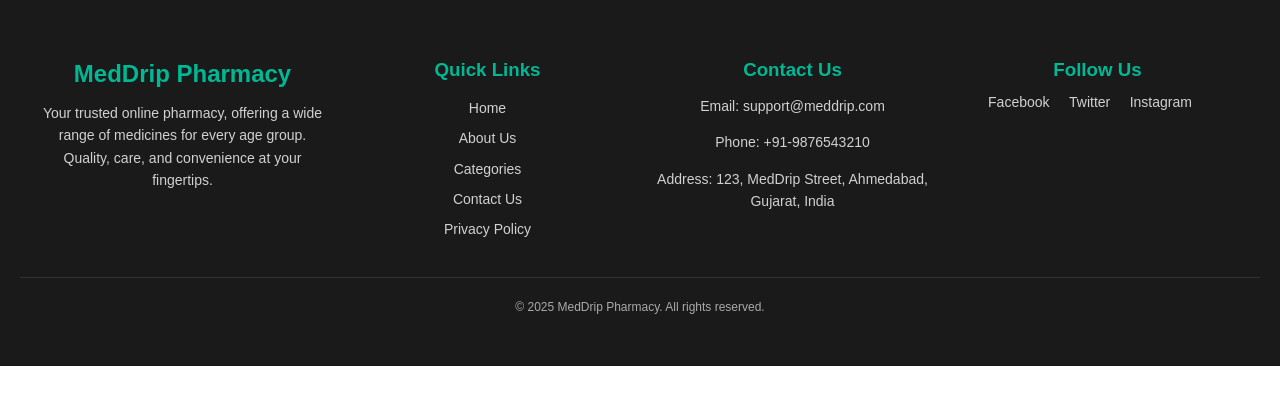
After one commit to YarmikPatel/Online-Medical-Store, a PHP site: page /footer.php in a window 1280 px wide. The commit adds this page. Shown: the top 405 px of the page. Run offline with PHP 8.4, Linux system fonts and the light colour scheme.

Commit message:
create footer

```diff
--- /dev/null
+++ b/Frontend/footer.css
@@ -0,0 +1,87 @@
+/* General Styles */
+body {
+    font-family: 'Arial', sans-serif;
+    margin: 0;
+    padding: 0;
+}
+
+footer {
+    background-color: #1a1a1a;
+    color: #f5f5f5;
+    padding: 40px 20px;
+    text-align: center;
+}
+
+footer .container {
+    display: flex;
+    flex-wrap: wrap;
+    justify-content: space-between;
+    max-width: 1200px;
+    margin: 0 auto;
+    gap: 20px;
+}
+
+/* Footer Sections */
+.footer-section {
+    flex: 1 1 calc(25% - 20px);
+    min-width: 200px;
+}
+
+.footer-section h2,
+.footer-section h3 {
+    color: #00b894;
+    margin-bottom: 10px;
+}
+
+.footer-section p,
+.footer-section a {
+    color: #d1d1d1;
+    font-size: 14px;
+    line-height: 1.6;
+    text-decoration: none;
+}
+
+.footer-section a:hover {
+    color: #00b894;
+    text-decoration: underline;
+}
+
+.footer-section ul {
+    list-style: none;
+    padding: 0;
+}
+
+.footer-section ul li {
+    margin-bottom: 8px;
+}
+
+.footer-section ul li a {
+    color: #d1d1d1;
+    text-decoration: none;
+}
+
+.footer-section ul li a:hover {
+    color: #00b894;
+}
+
+/* Social Icons */
+.social-icons a {
+    display: inline-block;
+    margin-right: 15px;
+    color: #d1d1d1;
+    font-size: 14px;
+    text-decoration: none;
+}
+
+.social-icons a:hover {
+    color: #00b894;
+}
+
+/* Footer Bottom */
+.footer-bottom {
+    margin-top: 20px;
+    border-top: 1px solid #333;
+    padding-top: 10px;
+    font-size: 12px;
+    color: #aaa;
+}
--- /dev/null
+++ b/Frontend/footer.php
@@ -0,0 +1,58 @@
+<!DOCTYPE html>
+<html lang="en">
+<head>
+    <meta charset="UTF-8">
+    <meta name="viewport" content="width=device-width, initial-scale=1.0">
+    <title>MedDrip Pharmacy Footer</title>
+    <link rel="stylesheet" href="footer.css">
+</head>
+<body>
+    <footer>
+        <div class="container">
+            <!-- Logo and About -->
+            <div class="footer-section about">
+                <h2>MedDrip Pharmacy</h2>
+                <p>
+                    Your trusted online pharmacy, offering a wide range of medicines for every age group.
+                    Quality, care, and convenience at your fingertips.
+                </p>
+            </div>
+
+            <!-- Quick Links -->
+            <div class="footer-section links">
+                <h3>Quick Links</h3>
+                <ul>
+                    <li><a href="index.html">Home</a></li>
+                    <li><a href="about.html">About Us</a></li>
+                    <li><a href="categories.html">Categories</a></li>
+                    <li><a href="contact.html">Contact Us</a></li>
+                    <li><a href="privacy.html">Privacy Policy</a></li>
+                </ul>
+            </div>
+
+            <!-- Contact Information -->
+            <div class="footer-section contact">
+                <h3>Contact Us</h3>
+                <p>Email: <a href="mailto:support@meddrip.com">support@meddrip.com</a></p>
+                <p>Phone: +91-9876543210</p>
+                <p>Address: 123, MedDrip Street, Ahmedabad, Gujarat, India</p>
+            </div>
+
+            <!-- Social Media -->
+            <div class="footer-section social">
+                <h3>Follow Us</h3>
+                <div class="social-icons">
+                    <a href="https://facebook.com" target="_blank">Facebook</a>
+                    <a href="https://twitter.com" target="_blank">Twitter</a>
+                    <a href="https://instagram.com" target="_blank">Instagram</a>
+                </div>
+            </div>
+        </div>
+
+        <!-- Copyright -->
+        <div class="footer-bottom">
+            <p>© 2025 MedDrip Pharmacy. All rights reserved.</p>
+        </div>
+    </footer>
+</body>
+</html>
--- a/Frontend/user/cart.php
+++ b/Frontend/user/cart.php
@@ -42,7 +42,7 @@ $uid = $_SESSION['uid'];
                         <input type="hidden" name="pid" id="pid" value="<?php echo $row['pid']; ?>">
                         <input type="text" name="qty" id="qty">
                         <button type="submit" name="update_qty" id="update_qty" onclick="text_null()">Add Quentity</button>
-                        <button type="submit" name="delete_cart_item" id="delete_qty">Delete Item</button>
+                        <button type="submit" name="delete_cart_item" id="delete_qty"><img src="../../Backend/image1/delete.png" alt="Delete Item"></button>
                         </form>
                         <?php
                         echo '<hr>';
```
